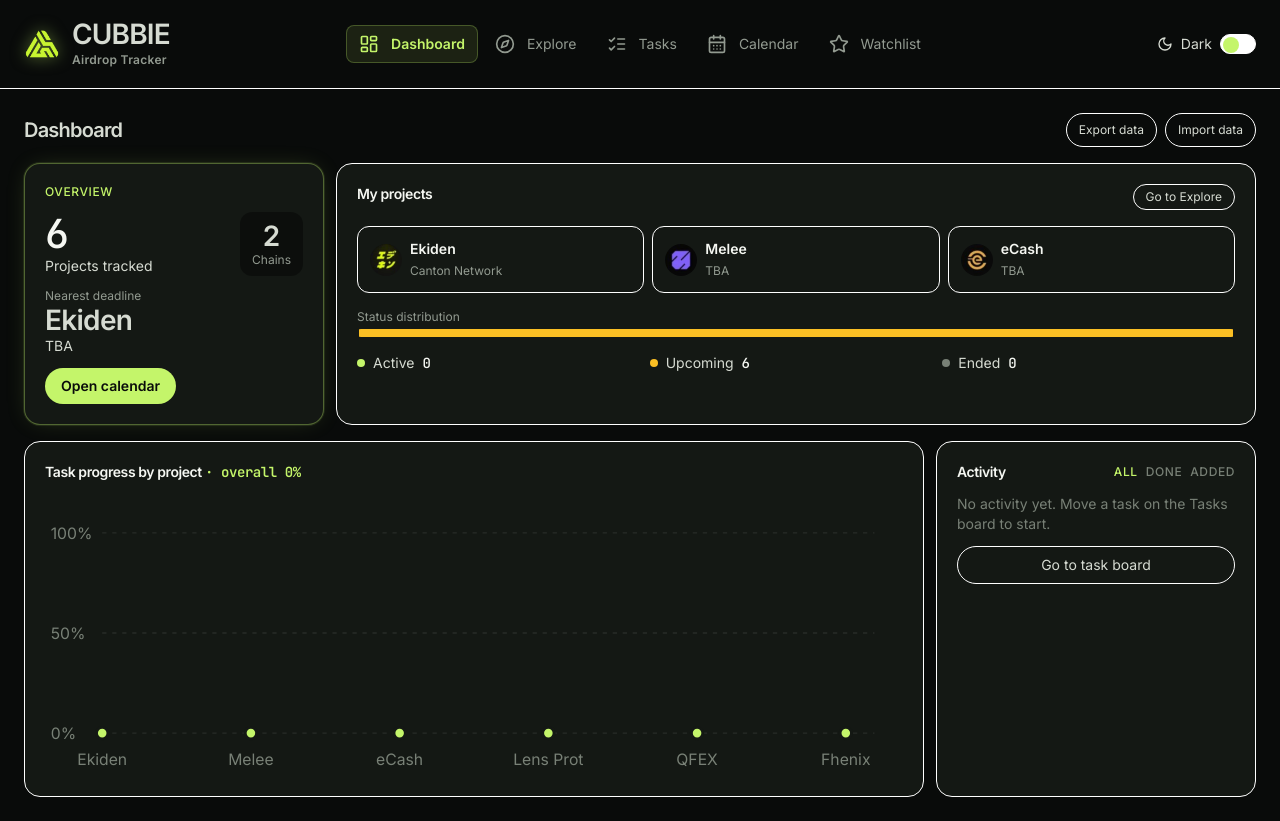
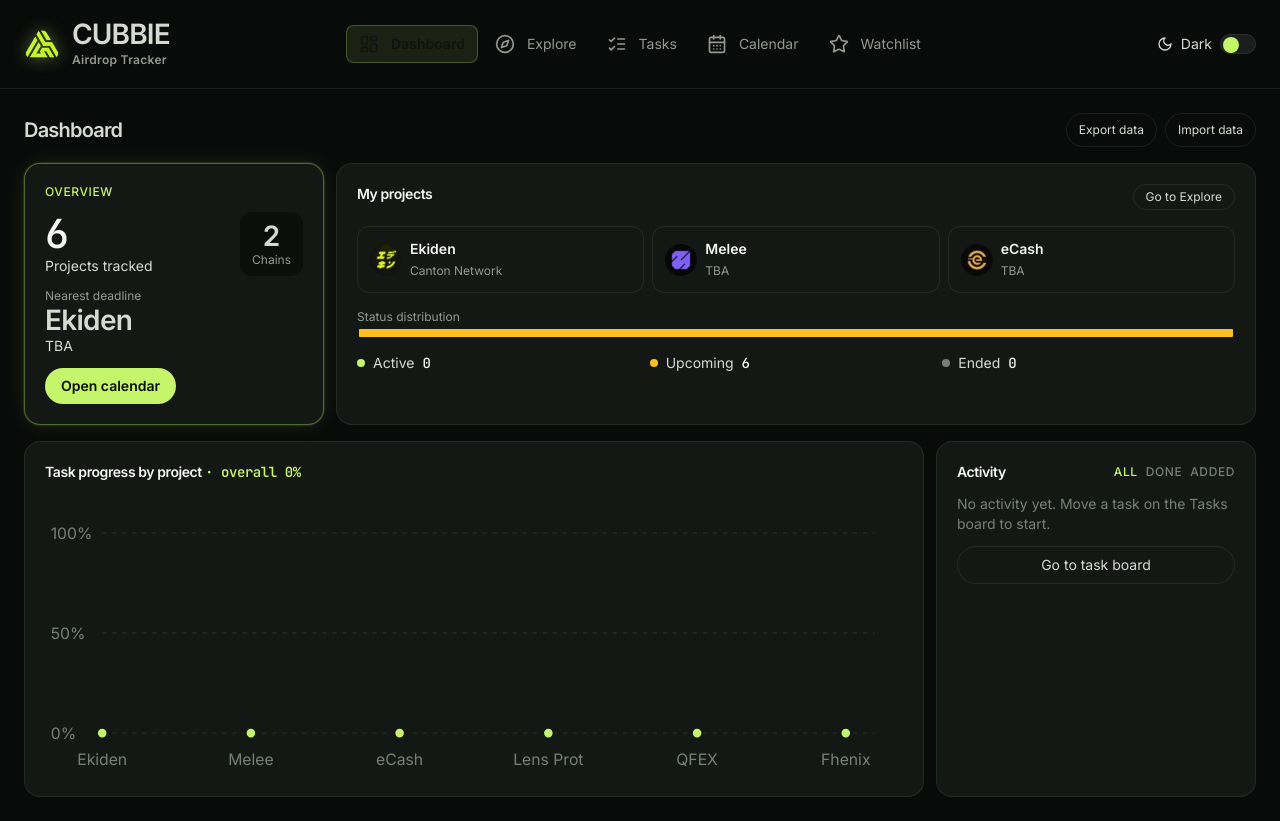
Before and after one commit to ahmad-choirudin/airdrop-tracker, a React (Vite) app: page / in a window 1280 px wide. Built offline with nearby package versions, Linux system fonts and the light colour scheme.

Commit message:
Update line color to use CSS variable

```diff
--- a/tailwind.config.js
+++ b/tailwind.config.js
@@ -22,7 +22,9 @@ export default {
       colors: {
         ink: c('bg'),
         panel: c('surface-1'),
-        line: c('border'),
+        line: 'var(--line)',
+        base: c('bg-2'),
+        elevated: c('surface-2'),
         accent: c('accent'),
         white: c('fg'),
         zinc: {
```
